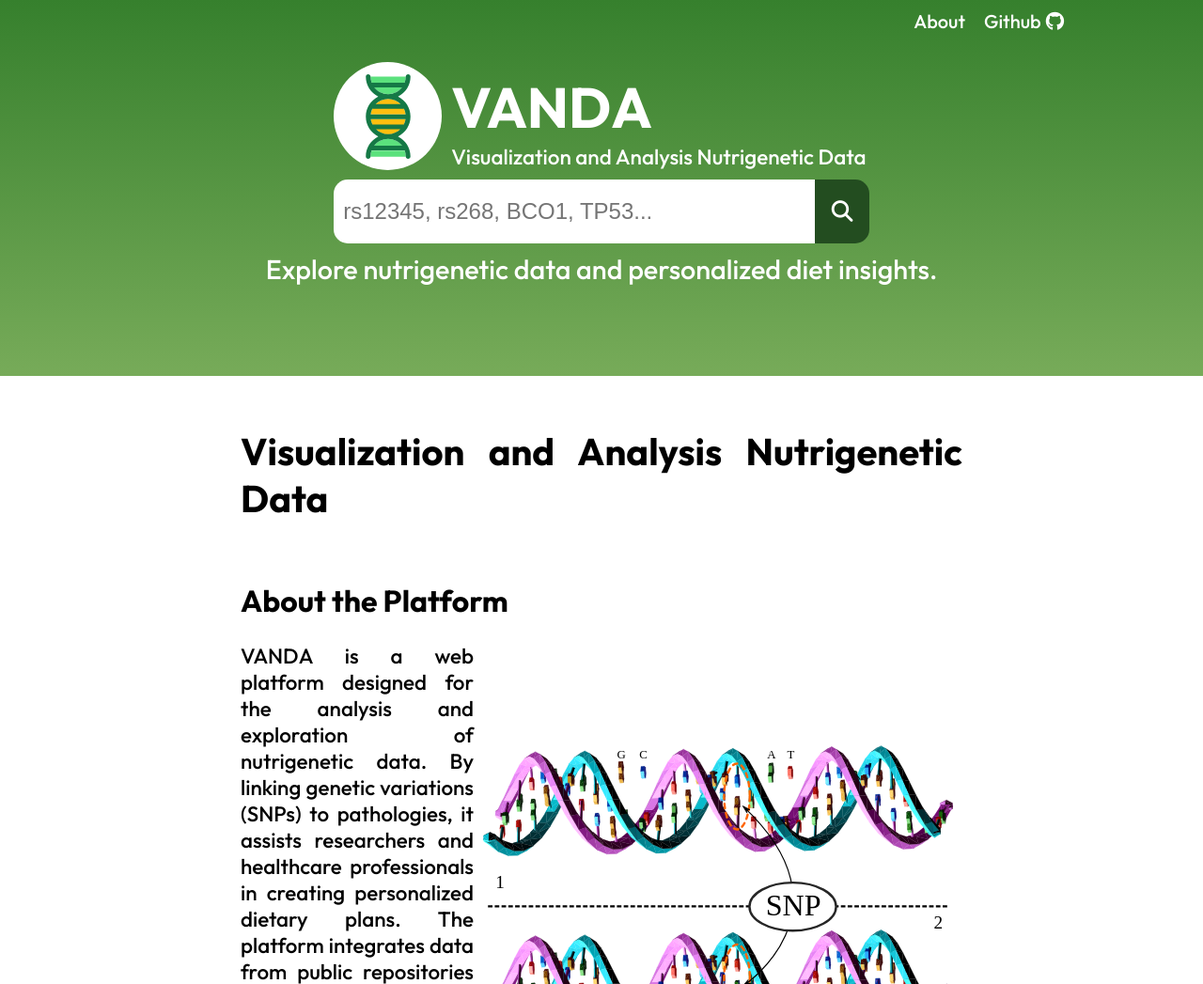
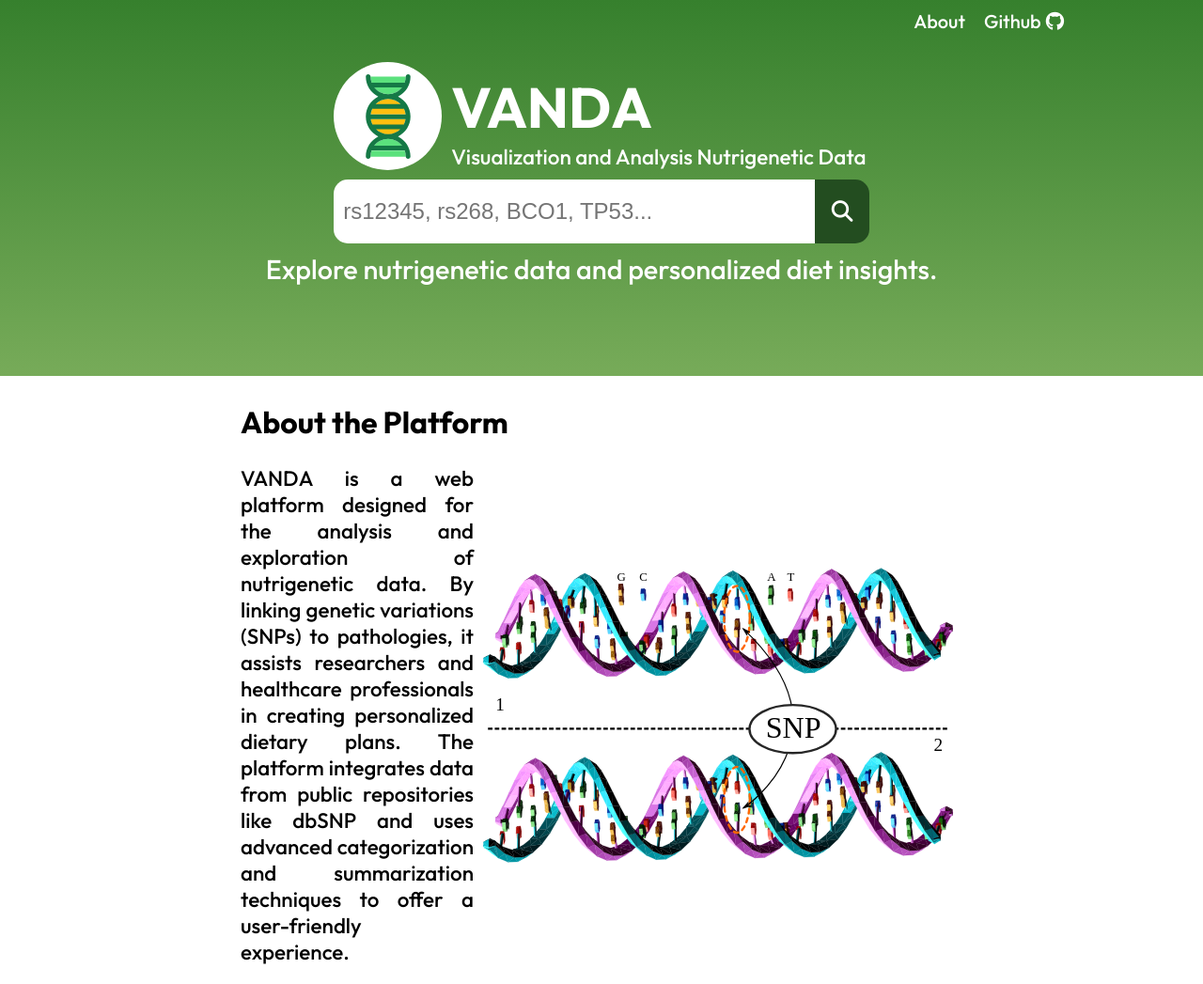
Before and after one commit to riccardoalv/vanda, a Django app: page / in a window 1280 px wide. Shown: the top 1047 px of the page at 94% size. Run offline with Django 4.2, Linux system fonts and the light colour scheme; some libraries are stand-ins or nearby versions.

Commit message:
fix: fix 4

```diff
--- a/web/templates/web/index.html
+++ b/web/templates/web/index.html
@@ -46,7 +46,6 @@
         </header>
         <main>
             <div class="main-container">
-                <h1 class="main-title">Visualization and Analysis Nutrigenetic Data</h1>
                 <h2 class="aboutPlat">About the Platform</h2>
                 <div class="ab">
                     <p>VANDA is a web platform designed for the analysis and exploration of nutrigenetic data. By linking genetic variations (SNPs) to pathologies, it assists researchers and healthcare professionals in creating personalized dietary plans. The platform integrates data from public repositories like dbSNP and uses advanced categorization and summarization techniques to offer a user-friendly experience.</p>
```
